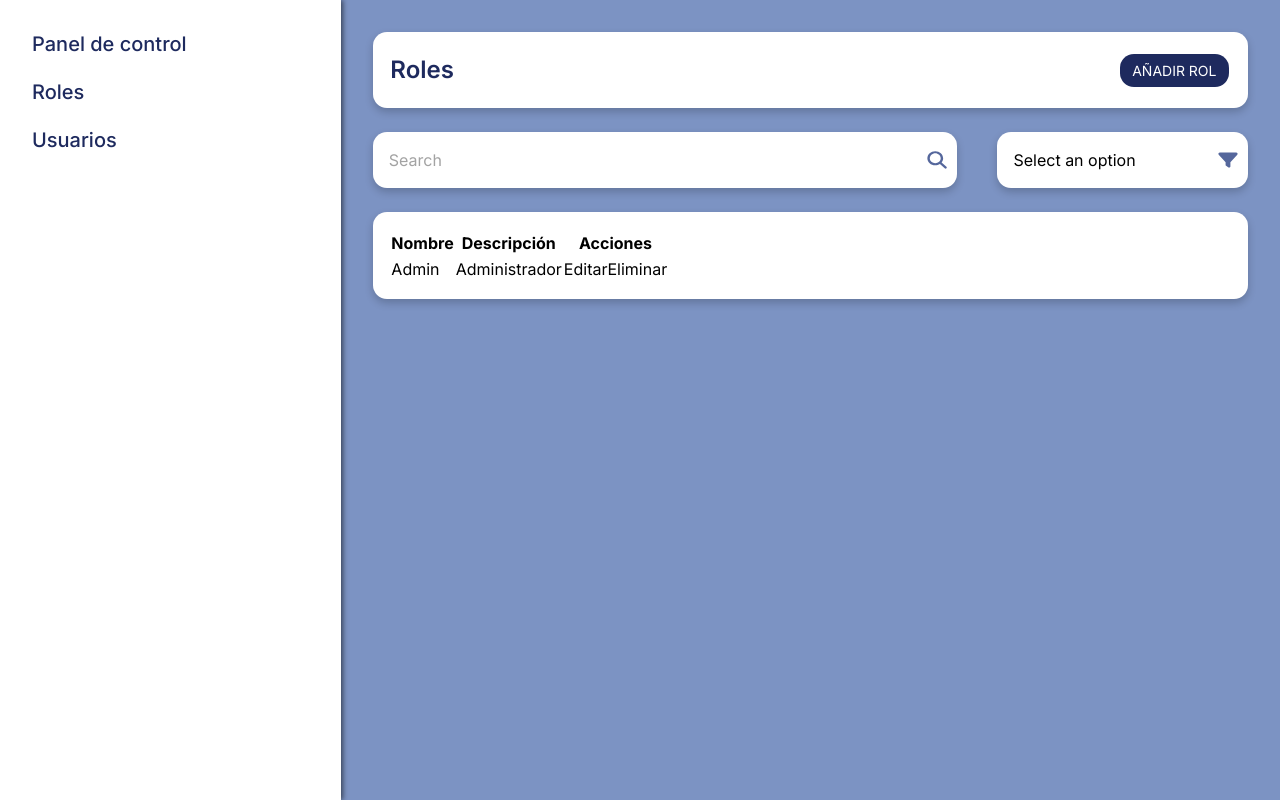
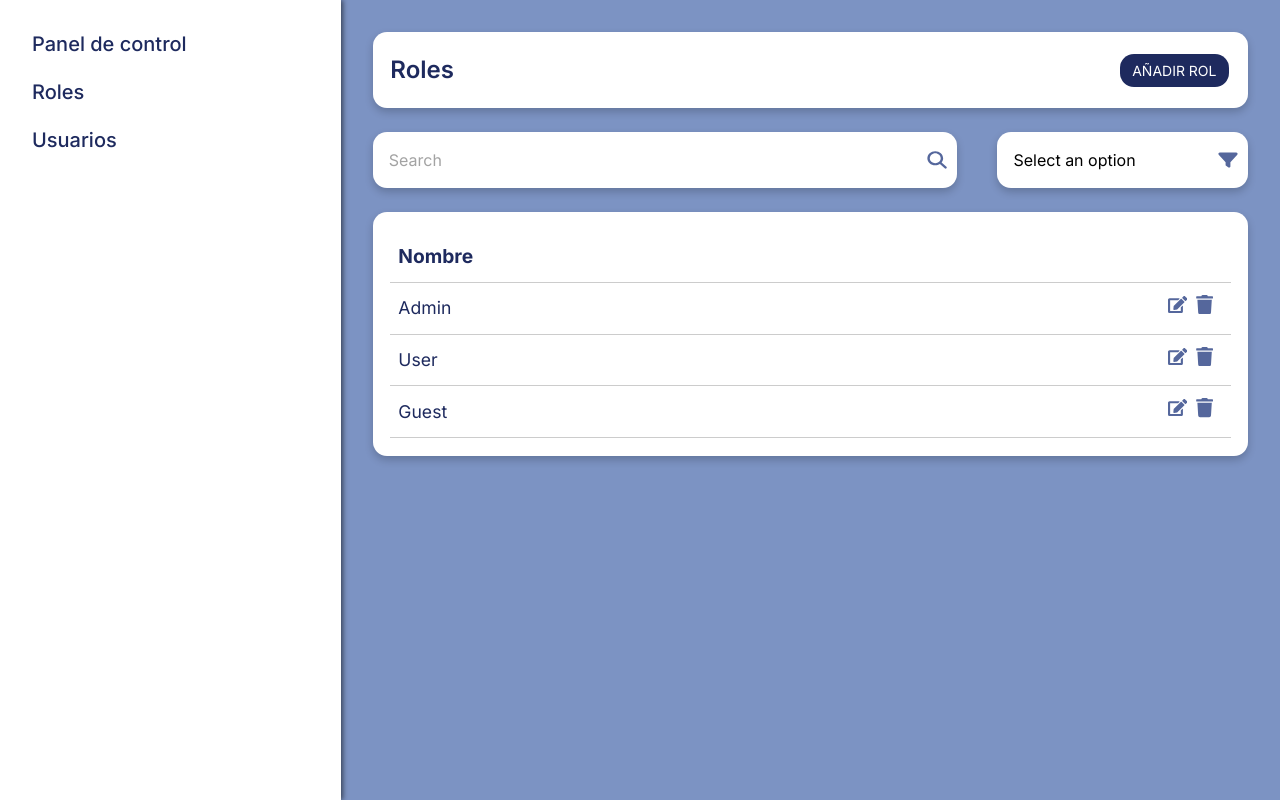
Before and after one commit to RaulBecerraB/TechShare-FrontEnd, a Next.js app: page /admin/roles in a window 1280 px wide. Built offline with nearby package versions, Linux system fonts and the light colour scheme.

Commit message:
feat(CrudBody): add mapping logic to display roles from string array
    - Implemented logic to map over an array of strings and display roles.
    - Updated  to handle dynamic rendering of roles based on the array.

```diff
--- a/package.json
+++ b/package.json
@@ -12,6 +12,7 @@
     "next": "14.2.13",
     "react": "^18",
     "react-dom": "^18",
+    "react-icons": "^5.3.0",
     "techshare-frontend": "file:"
   },
   "devDependencies": {
--- a/src/app/admin/roles/page.tsx
+++ b/src/app/admin/roles/page.tsx
@@ -5,10 +5,12 @@ import CrudBody from '@/components/AdminCrud/CrudBody'
 
 export default function roles() {
 
+  const names: string[] = ["Admin", "User", "Guest"];
+
   return (
     <div>
       <CrudHeader title='Roles' buttonLabel='AÑADIR ROL' buttonFunction={() => console.log('hii')} />
-      <CrudBody />
+      <CrudBody names={names} />
     </div>
   )
 }
--- a/src/components/AdminCrud/CrudBody.tsx
+++ b/src/components/AdminCrud/CrudBody.tsx
@@ -1,29 +1,42 @@
 import React from 'react'
+import { FaEdit, FaTrash } from 'react-icons/fa'
+import '@/styles/crud-table.css'
 
-export default function CrudBody() {
+interface CrudBodyProps {
+    names: string[];
+}
+
+export default function CrudBody({ names }: CrudBodyProps) {
+
     return (
         <div>
             <div className='white-container'>
-                <table className='table'>
+                <table className='crud-table'>
                     <thead>
                         <tr>
                             <th>Nombre</th>
-                            <th>Descripción</th>
-                            <th>Acciones</th>
+                            <th></th>
+                            <th></th>
                         </tr>
                     </thead>
                     <tbody>
-                        <tr>
-                            <td>Admin</td>
-                            <td>Administrador</td>
-                            <td>
-                                <button className='button'>Editar</button>
-                                <button className='button'>Eliminar</button>
-                            </td>
-                        </tr>
+                        {names.map((name, index) => (
+                            <tr key={index}>
+                                <td>{name}</td>
+                                <td></td>
+                                <td>
+                                    <button className="action-button">
+                                        <FaEdit />
+                                    </button>
+                                    <button className="action-button">
+                                        <FaTrash />
+                                    </button>
+                                </td>
+                            </tr>
+                        ))}
                     </tbody>
                 </table>
             </div>
         </div>
-    )
+    );
 }
--- a/src/components/AdminCrud/CrudHeader.tsx
+++ b/src/components/AdminCrud/CrudHeader.tsx
@@ -17,7 +17,7 @@ const CrudHeader: React.FC<CrudHeaderProps> = ({ title, buttonLabel, buttonFunct
   return (
     <div>
       <div className='white-container'>
-        <p className={` ${inter.className} antialiased font-semibold `} style={{ color: '#1E2A5E', fontSize: '1.5rem' }}>
+        <p className={`${inter.className} antialiased font-semibold`} style={{ color: '#1E2A5E', fontSize: '1.5rem' }}>
           {title}
         </p>
         <Button buttonLabel={buttonLabel} buttonFunction={buttonFunction} />
--- /dev/null
+++ b/src/styles/crud-table.css
@@ -0,0 +1,43 @@
+.crud-table {
+    width: 100%;
+    border-collapse: collapse;
+}
+
+.crud-table th, .crud-table td {
+    text-align: left;
+    padding: 12px 8px;
+    border-bottom: 1px solid #ccc;
+    font-size: 1.1rem;
+    color: #1E2A5E;
+}
+
+.crud-table th {
+    font-weight: bold;
+    color: #1E2A5E;
+    font-size: 1.2rem;
+}
+
+.crud-table td:last-child {
+    text-align: right;
+}
+
+.crud-table tbody tr {
+    transition: background-color 0.2s ease-in-out;
+}
+
+.crud-table tbody tr:hover {
+    background-color: #f2f2f2;
+}
+
+.action-button {
+    background: none;
+    border: none;
+    cursor: pointer;
+    color: #55679C;
+    font-size: 1.2rem;
+    margin-right: 8px;
+}
+
+.action-button:hover {
+    color: #63778c; /* Color al hacer hover */
+}
```
Also changed, not shown: 1 other file (tests, documents, lock files or other folders).
